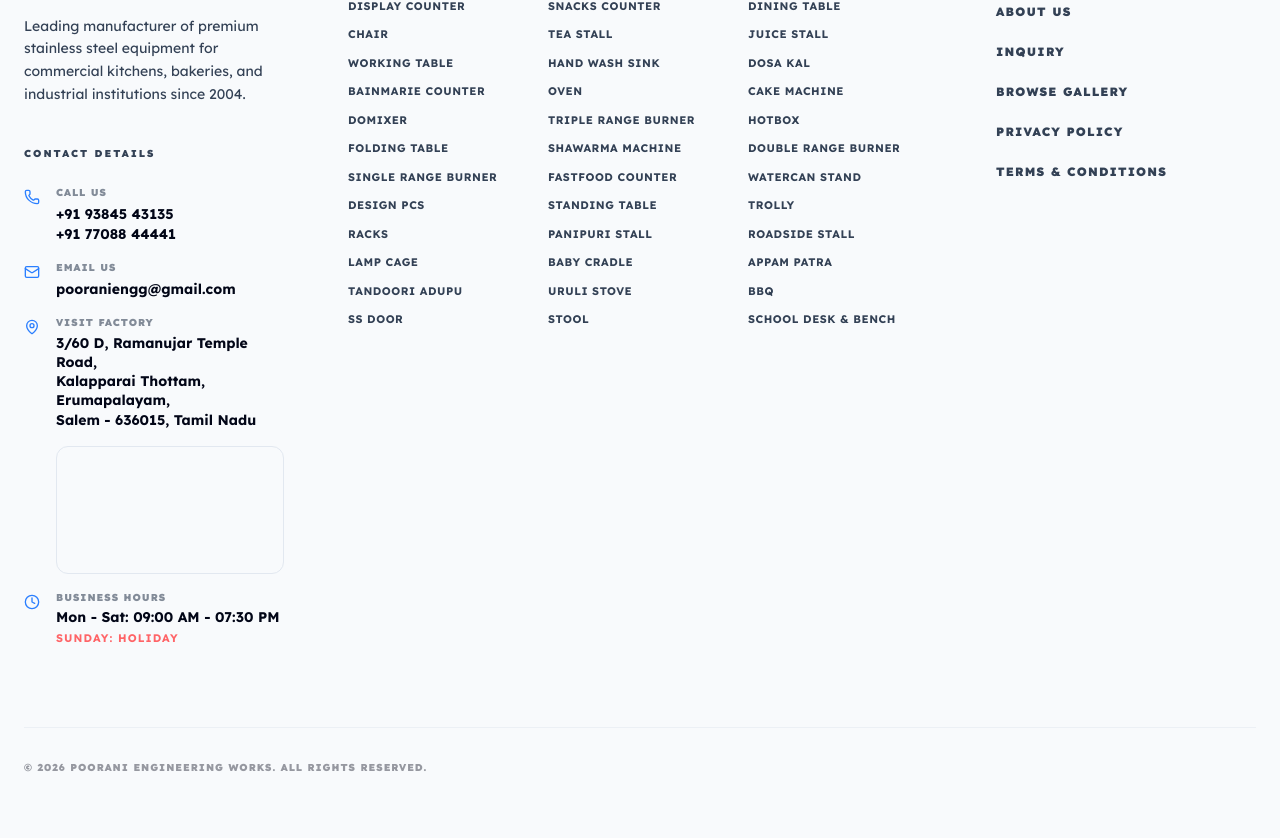
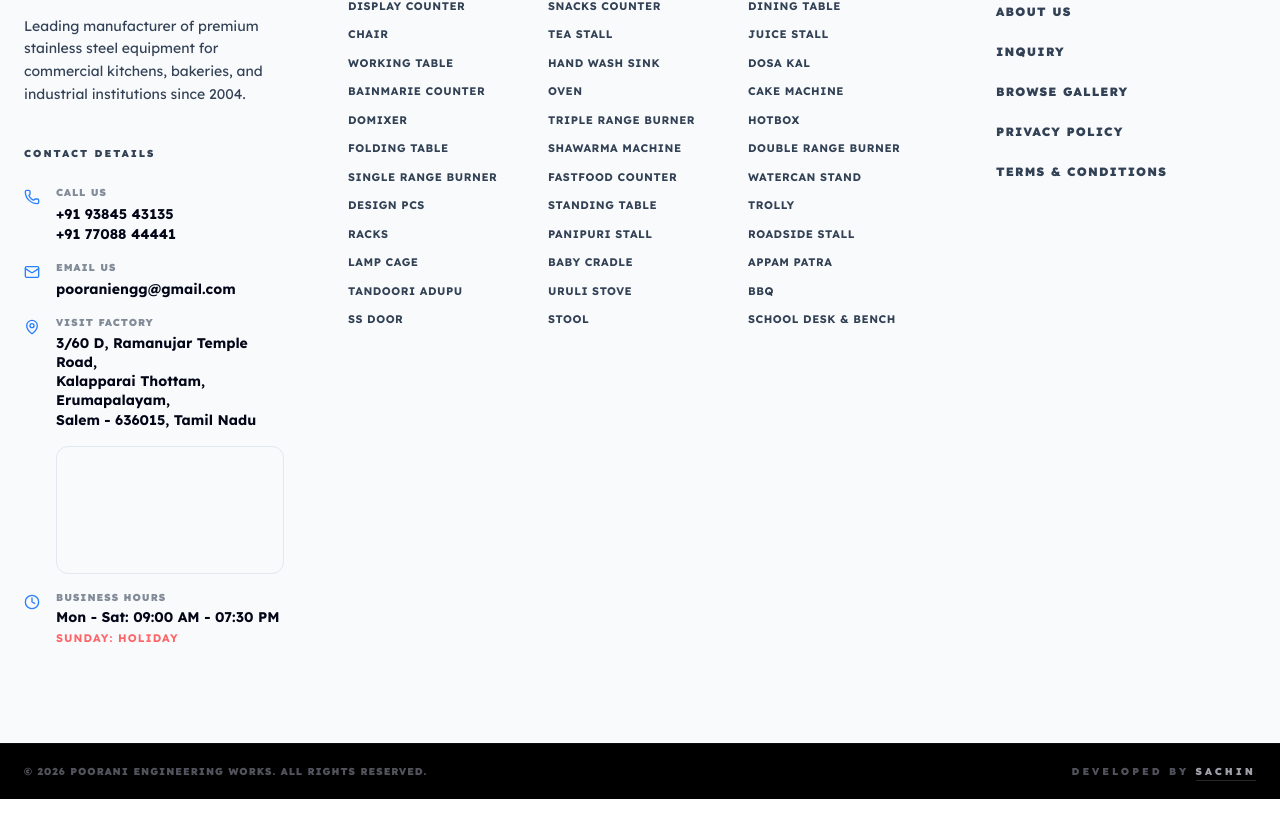
Before and after one commit to Sachin-raj-03/Poorani-Engineering-Website, a React (Vite) app in the folder frontend/: page / in a window 1280 px wide. Shown: the part 6898-7736 px from the top of the page. After the commit the page ends 7697 px from the top, so only its background shows below. Built offline with nearby package versions, Linux system fonts and the light colour scheme; grey boxes are pictures that could not be loaded.

Commit message:
Update footer with full-width dark credit bar

```diff
--- a/frontend/src/components/ui/footer-section.tsx
+++ b/frontend/src/components/ui/footer-section.tsx
@@ -49,7 +49,8 @@
 
 export function Footer() {
 	return (
-		<footer className="relative w-full border-t border-border bg-secondary px-6 py-12 lg:py-24">
+		<footer className="relative w-full border-t border-border bg-secondary">
+			<div className="px-6 py-12 lg:py-24">
 				<div className="container mx-auto max-w-7xl">
 					<div className="grid w-full gap-12 lg:grid-cols-4 xl:gap-16">
 						{/* Brand Section */}
@@ -163,10 +164,17 @@
 							</AnimatedContainer>
 						</div>
 					</div>
+				</div>
+			</div>
 
-                <div className="mt-20 pt-8 border-t border-border/50 flex flex-col md:flex-row justify-between items-center gap-4">
-                    <p className="text-foreground/40 text-[10px] font-black uppercase tracking-widest">
+			{/* Dark Credit Bar */}
+			<div className="w-full bg-[#000000] py-[20px] border-t border-white/5">
+				<div className="container mx-auto px-6 max-w-7xl flex flex-col md:flex-row justify-between items-center gap-6">
+					<p className="text-zinc-600 text-[10px] font-black uppercase tracking-widest">
 						© {new Date().getFullYear()} Poorani Engineering Works. All rights reserved.
+					</p>
+					<p className="text-zinc-600 text-[10px] font-black uppercase tracking-[0.3em]">
+						Developed by <a href="https://portfolio-sachin-ebon.vercel.app/" target="_blank" rel="noopener noreferrer" className="text-zinc-400 hover:text-white transition-colors border-b border-zinc-800 hover:border-white pb-0.5">SACHIN</a>
 					</p>
 				</div>
 			</div>
```
Lines whose indentation alone changed are shown as unchanged.
